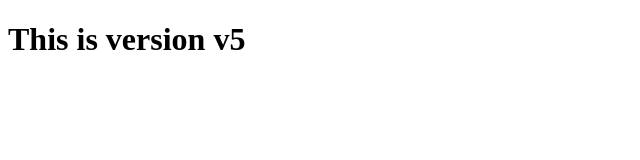
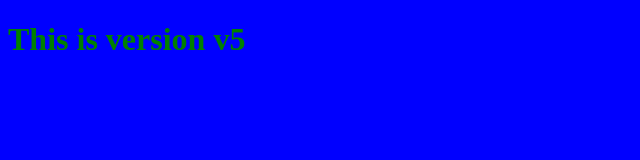
Before and after one commit to divyanshubse/myrepo, a plain HTML site: page index.html in a window 1280 px wide. Shown: the whole page, without its empty margins (0-640 px from the left). Drawn offline with Linux system fonts and the light colour scheme.

Commit message:
added design of website

```diff
--- a/index.html
+++ b/index.html
@@ -4,6 +4,7 @@
     <meta charset="UTF-8">
     <meta name="viewport" content="width=device-width, initial-scale=1.0">
     <title>Document</title>
+    <link rel="stylesheet" href="style.css">
 </head>
 <body>
     <h1>This is version v5</h1>
--- /dev/null
+++ b/style.css
@@ -0,0 +1,7 @@
+body {
+    background-color: blue;
+  }
+
+  h1 {
+    color: green;
+  }
```
